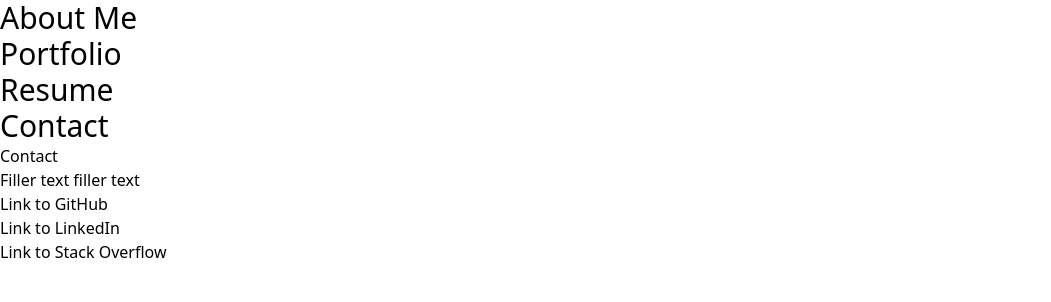
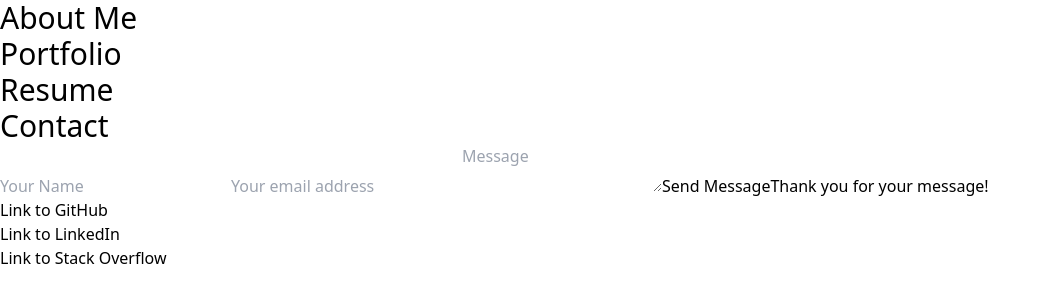
Before and after one commit to AddisonNoxy/bootcamp-react-portfolio, a React (Vite) app: page /Contact in a window 1280 px wide. Shown: the top 302 px of the page, without its empty margins (0-1051 px from the left). Built offline with nearby package versions, Linux system fonts and the light colour scheme.

Commit message:
added contact form code

```diff
--- a/package.json
+++ b/package.json
@@ -10,6 +10,7 @@
     "preview": "vite preview"
   },
   "dependencies": {
+    "emailjs-com": "^3.2.0",
     "react": "^18.2.0",
     "react-dom": "^18.2.0",
     "react-router-dom": "^6.11.1"
--- a/src/components/pages/Contact.jsx
+++ b/src/components/pages/Contact.jsx
@@ -1,10 +1,49 @@
+import React, { useState } from 'react';
+import emailjs from 'emailjs-com';
+
 export default function Contact() {
+    const [name, setName] = useState('');
+    const [email, setEmail] = useState('');
+    const [message, setMessage] = useState('');
+    const [emailSent, setEmailSent] = useState('');
+
+    const submit = () => {
+        if (name && email && message) {
+
+            const serviceId = 'service_nbupdfl';
+            const templateId = 'template_kqbmo5g';
+            const userId = '9S11CsFtiBx_aYJtu';
+            const templateParams = {
+                name,
+                email,
+                message
+            };
+
+            emailjs.send(serviceId, templateId, templateParams, userId)
+                .then(response => console.log(response))
+                .then(error => console.log(error));
+
+            setName('');
+            setEmail('');
+            setMessage('');
+            setEmailSent(true);
+        } else {
+            alert('Please fill in all fields.');
+        }
+    }
+
+    const isValidEmail = email => {
+        const regex = /^(([^<>()\[\]\\.,;:\s@"]+(\.[^<>()\[\]\\.,;:\s@"]+)*)|(".+"))@((\[[0-9]{1,3}\.[0-9]{1,3}\.[0-9]{1,3}\.[0-9]{1,3}\])|(([a-zA-Z\-0-9]+\.)+[a-zA-Z]{2,}))$/;
+        return regex.test(String(email).toLowerCase());
+    };
+
     return (
-        <div>
-            <h1>Contact</h1>
-            <p>
-                Filler text filler text
-            </p>
+        <div id="contact-form">
+            <input type="text" placeholder="Your Name" value={name} onChange={e => setName(e.target.value)} />
+            <input type="email" placeholder="Your email address" value={email} onChange={e => setEmail(e.target.value)} />
+            <textarea placeholder="Message" value={message} onChange={e => setMessage(e.target.value)}></textarea>
+            <button onClick={submit}>Send Message</button>
+            <span className={emailSent ? 'visible' : null}>Thank you for your message!</span>
         </div>
     )
 }
```
Also changed, not shown: 2 other files (tests, documents, lock files or other folders).
